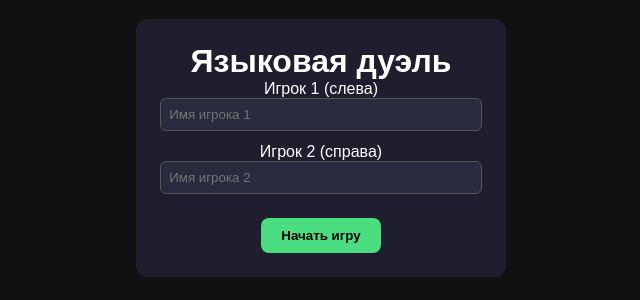
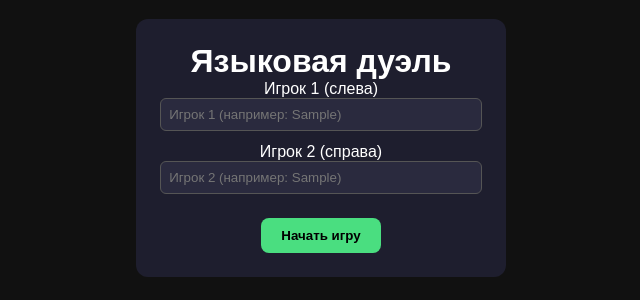
Before and after one commit to vokuuu/Who_faster, a Flask app: template who_faster/templates/index.html in a window 1280 px wide. Shown: the part 252-552 px from the top of the page, without its empty margins (319-959 px from the left). Run offline with Flask 3, Linux system fonts and the light colour scheme; the template is opened without the code that fills it: most values are stand-ins (such as "Sample title", 1, 10 or a date in 2020).

Commit message:
Update index.html

```diff
--- a/who_faster/templates/index.html
+++ b/who_faster/templates/index.html
@@ -11,11 +11,13 @@
         <form method="post" class="menu-form">
             <div class="form-row">
                 <label for="player1_name">Игрок 1 (слева)</label>
-                <input id="player1_name" name="player1_name" type="text" placeholder="Имя игрока 1" />
+                <input id="player1_name" name="player1_name" type="text"
+                       placeholder="Игрок 1 (например: {{ example1 }})" />
             </div>
             <div class="form-row">
                 <label for="player2_name">Игрок 2 (справа)</label>
-                <input id="player2_name" name="player2_name" type="text" placeholder="Имя игрока 2" />
+                <input id="player2_name" name="player2_name" type="text"
+                       placeholder="Игрок 2 (например: {{ example2 }})" />
             </div>
             <button type="submit" class="btn btn-primary">Начать игру</button>
         </form>
```
